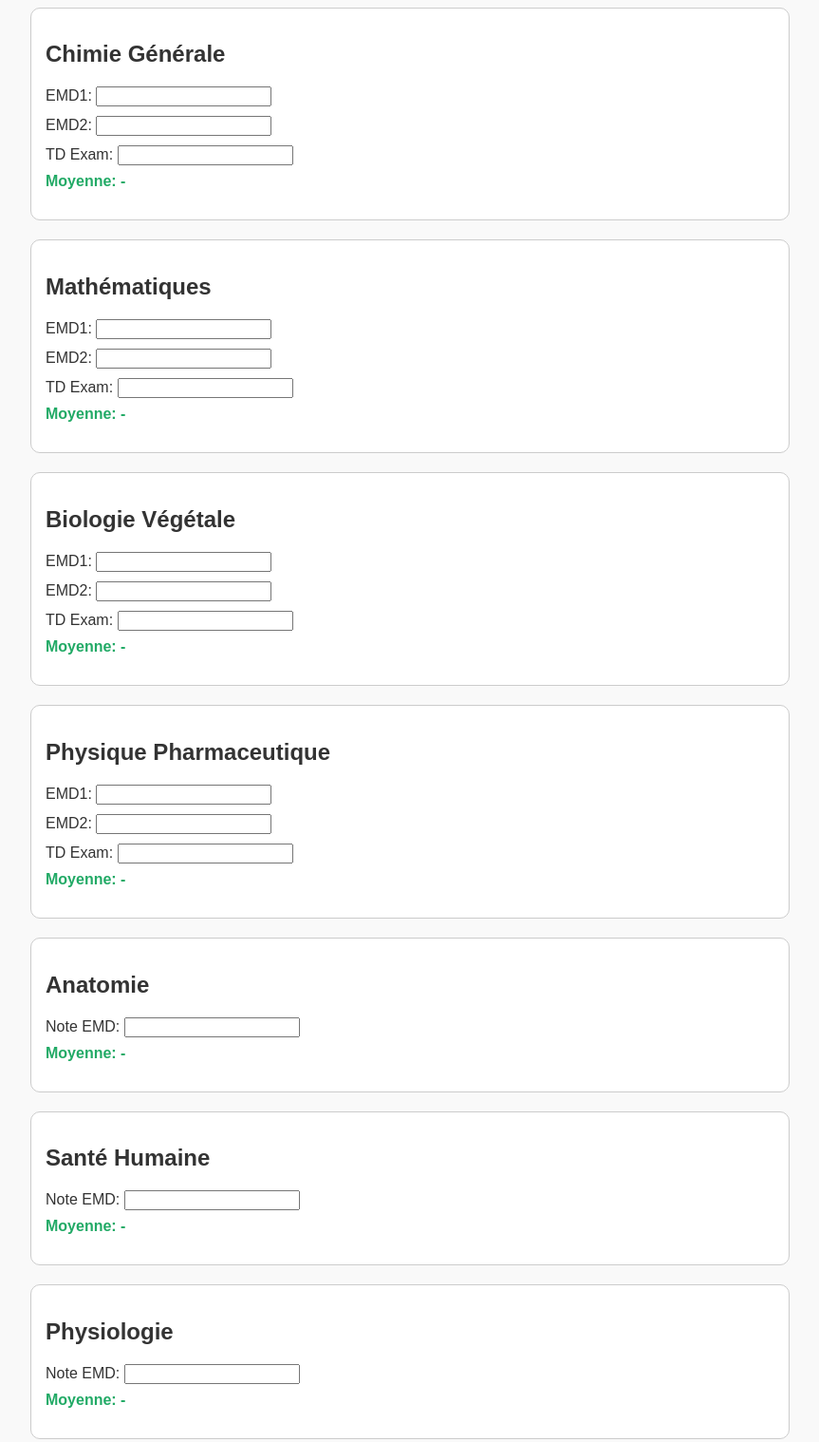
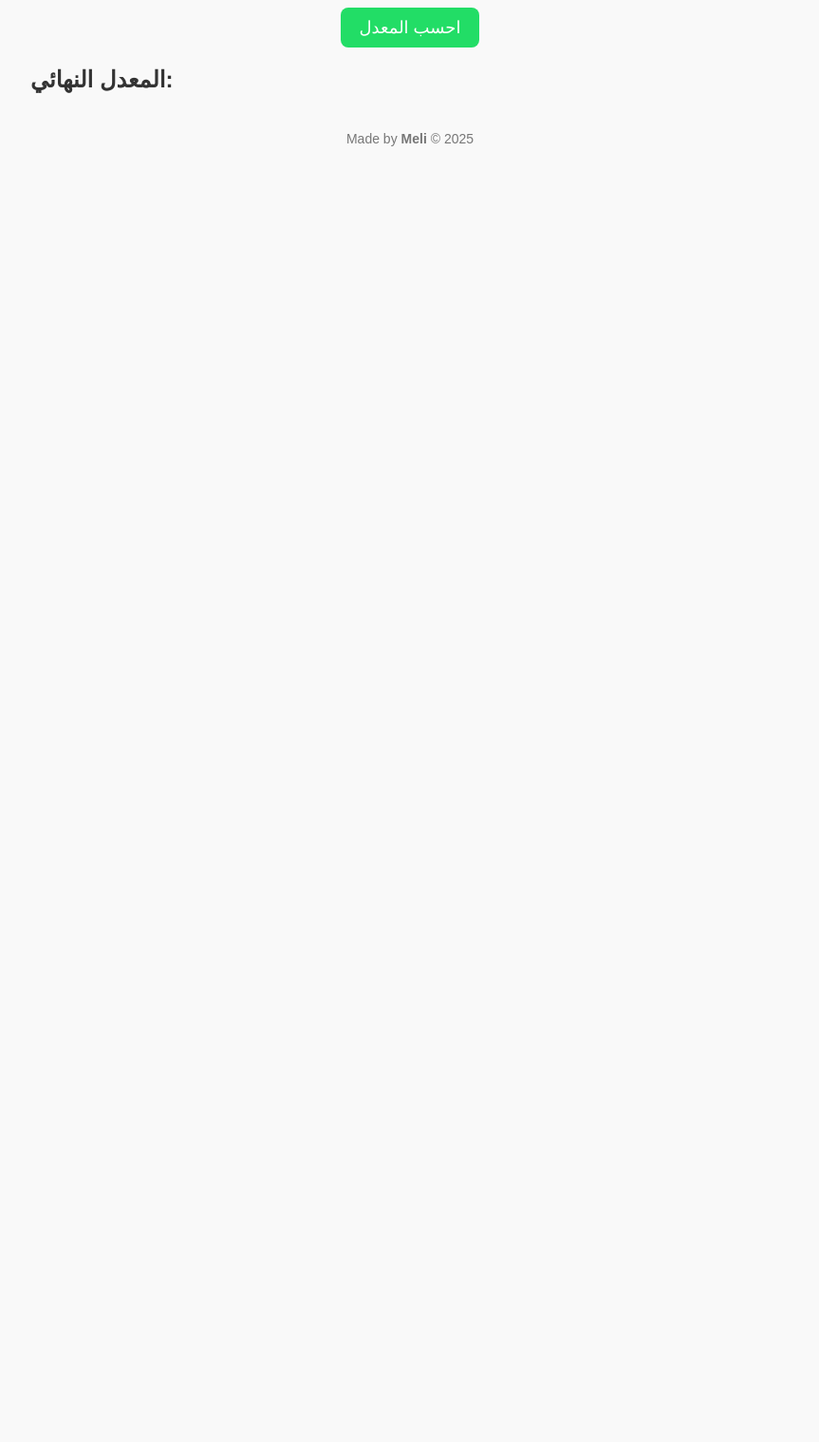
Before and after one commit to yungsekiroooo/Meli, a plain HTML site: page index.html in a window 1280 px wide. Shown: the part 680-2198 px from the top of the page at 95% size, without its empty margins (208-1071 px from the left). After the commit the page ends 898 px from the top, so only its background shows below. Drawn offline with Linux system fonts and the light colour scheme.

Commit message:
Update index.html

```diff
--- a/index.html
+++ b/index.html
@@ -8,6 +8,7 @@
 <body>
     <h1>Calculateur de Moyenne - 1ère année Pharmacie Blida</h1>
     <form id="gradeForm">
+        <!-- كل مادة سيكون لها حقل إمدادات -->
         <div>
             <h2>Chimie Organique</h2>
             <label>EMD1: <input type="number" step="0.01" name="org_emd1"></label>
@@ -15,6 +16,7 @@
             <label>TD Exam: <input type="number" step="0.01" name="org_td"></label>
             <p class="module-result" id="org_result">Moyenne: -</p>
         </div>
+
         <div>
             <h2>Biologie Cellulaire</h2>
             <label>EMD1: <input type="number" step="0.01" name="bio_emd1"></label>
@@ -23,58 +25,18 @@
             <label>TD Exam: <input type="number" step="0.01" name="bio_td"></label>
             <p class="module-result" id="bio_result">Moyenne: -</p>
         </div>
-        <div>
-            <h2>Chimie Générale</h2>
-            <label>EMD1: <input type="number" step="0.01" name="gen_emd1"></label>
-            <label>EMD2: <input type="number" step="0.01" name="gen_emd2"></label>
-            <label>TD Exam: <input type="number" step="0.01" name="gen_td"></label>
-            <p class="module-result" id="gen_result">Moyenne: -</p>
-        </div>
-        <div>
-            <h2>Mathématiques</h2>
-            <label>EMD1: <input type="number" step="0.01" name="math_emd1"></label>
-            <label>EMD2: <input type="number" step="0.01" name="math_emd2"></label>
-            <label>TD Exam: <input type="number" step="0.01" name="math_td"></label>
-            <p class="module-result" id="math_result">Moyenne: -</p>
-        </div>
-        <div>
-            <h2>Biologie Végétale</h2>
-            <label>EMD1: <input type="number" step="0.01" name="bv_emd1"></label>
-            <label>EMD2: <input type="number" step="0.01" name="bv_emd2"></label>
-            <label>TD Exam: <input type="number" step="0.01" name="bv_td"></label>
-            <p class="module-result" id="bv_result">Moyenne: -</p>
-        </div>
-        <div>
-            <h2>Physique Pharmaceutique</h2>
-            <label>EMD1: <input type="number" step="0.01" name="phy_emd1"></label>
-            <label>EMD2: <input type="number" step="0.01" name="phy_emd2"></label>
-            <label>TD Exam: <input type="number" step="0.01" name="phy_td"></label>
-            <p class="module-result" id="phy_result">Moyenne: -</p>
-        </div>
-        <div>
-            <h2>Anatomie</h2>
-            <label>Note EMD: <input type="number" step="0.01" name="anato"></label>
-            <p class="module-result" id="anato_result">Moyenne: -</p>
-        </div>
-        <div>
-            <h2>Santé Humaine</h2>
-            <label>Note EMD: <input type="number" step="0.01" name="sh"></label>
-            <p class="module-result" id="sh_result">Moyenne: -</p>
-        </div>
-        <div>
-            <h2>Physiologie</h2>
-            <label>Note EMD: <input type="number" step="0.01" name="physio"></label>
-            <p class="module-result" id="physio_result">Moyenne: -</p>
-        </div>
-        <div>
-            <h2>Français</h2>
-            <label>Note EMD: <input type="number" step="0.01" name="fr"></label>
-            <p class="module-result" id="fr_result">Moyenne: -</p>
-        </div>
+
+        <!-- باقي المواد مثل هذا -->
+
         <button type="button" onclick="calculate()">احسب المعدل</button>
     </form>
+
     <h2 id="final_result">المعدل النهائي: </h2>
-    <footer><p>Made by <strong>Meli</strong> © 2025</p></footer>
+
+    <footer>
+        <p>Made by <strong>Meli</strong> © 2025</p>
+    </footer>
+
     <script src="script.js"></script>
 </body>
 </html>
```
